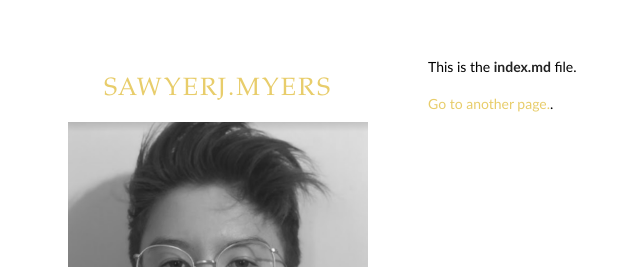
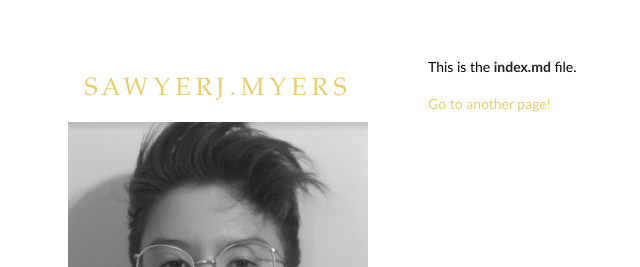
Before and after one commit to myer0432/myer0432.github.io, a Jekyll site: the page built from index.md, in a window 1280 px wide. Shown: the top 267 px of the page, without its empty margins (142-782 px from the left). Built offline with Jekyll 4.4.1, drawn with Linux system fonts in a browser that asks for light colours.

```diff
--- a/_sass/jekyll-theme-minimal.scss
+++ b/_sass/jekyll-theme-minimal.scss
@@ -16,7 +16,7 @@
 h1 {
   font:25px Big Caslon,Book Antiqua,Palatino Linotype,Georgia,serif;
   text-transform:uppercase;
-  letter-spacing:2px;
+  letter-spacing:5px;
 }
 
 h3 {
--- a/index.md
+++ b/index.md
@@ -4,4 +4,4 @@
 
 This is the **index.md** file.
 
-[Go to another page.](./another-page.html).
+[Go to another page!](./another-page.html)
```
